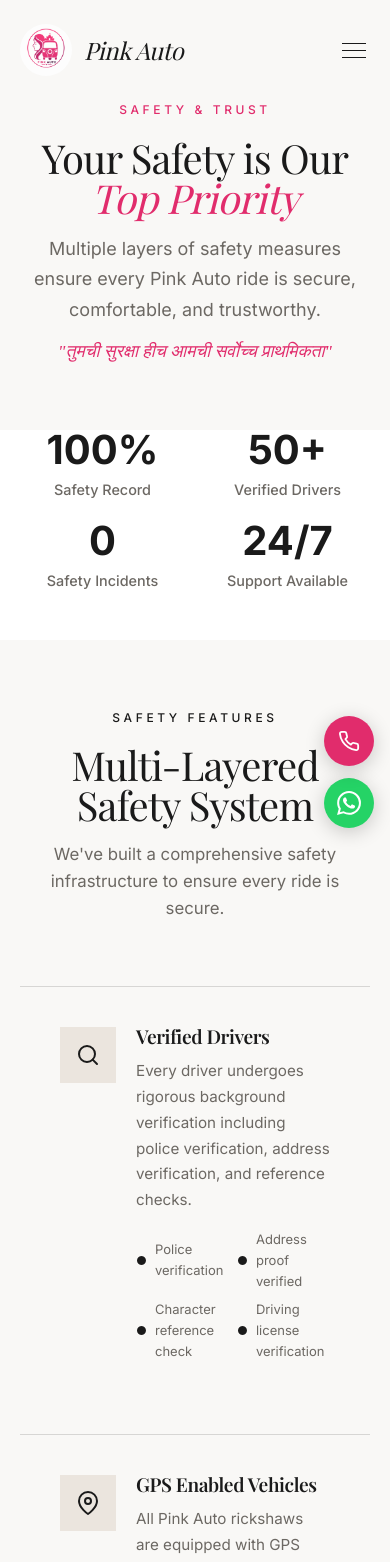
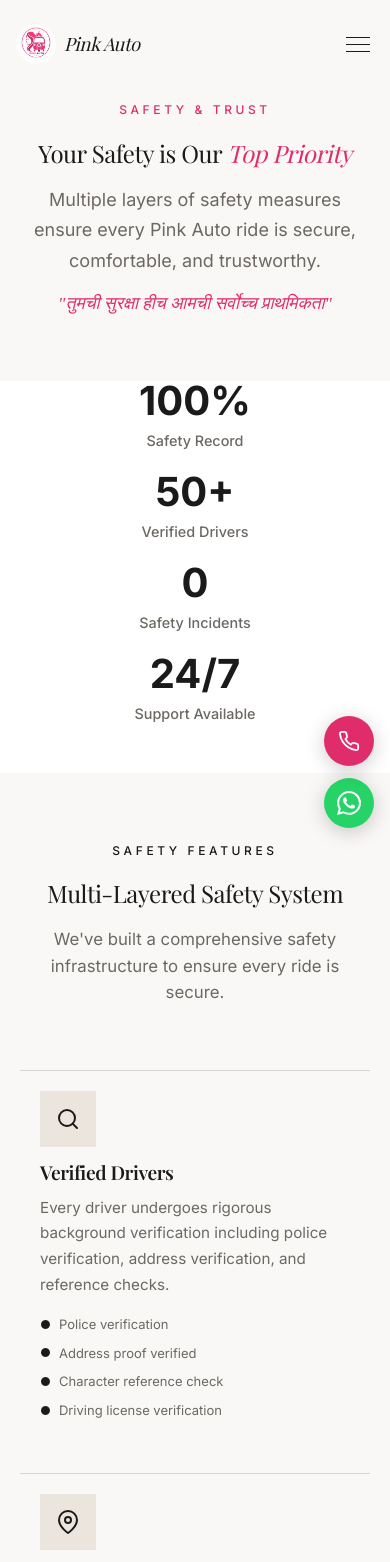
Before and after one commit to AdityaxDeore/Pink-Auto-Website, a React (Vite) app: page /safety in a window 390 px wide. Shown: the top 1562 px of the page. Built offline with nearby package versions, Linux system fonts and the light colour scheme; a web font is replaced by a local one.

Commit message:
feat: implement safety and contact pages, add global styles, and create responsive navigation component

```diff
--- a/src/components/layout/Navbar.tsx
+++ b/src/components/layout/Navbar.tsx
@@ -86,7 +86,11 @@
                 animate={{ opacity: 1, x: 0 }}
                 transition={{ delay: 0.1 + i * 0.04 }}
               >
-                <Link to={item.path} className={location.pathname === item.path ? 'active' : ''}>
+                <Link
+                  to={item.path}
+                  className={location.pathname === item.path ? 'active' : ''}
+                  onClick={() => setMobileOpen(false)}
+                >
                   {item.label}
                 </Link>
               </motion.div>
--- a/src/index.css
+++ b/src/index.css
@@ -1061,12 +1061,66 @@
     columns: 1;
   }
 
+  /* ── Step Indicator Improvements for Mobile ── */
   .steps {
-    flex-wrap: wrap;
+    display: flex !important;
+    align-items: center !important;
+    justify-content: center !important;
+    flex-wrap: nowrap !important;
+    gap: 0 !important;
+    margin-bottom: 2rem !important;
+    width: 100%;
+  }
+
+  .step-circle {
+    width: 34px !important;
+    height: 34px !important;
+    font-size: 0.8rem !important;
+    flex-shrink: 0;
   }
 
   .step-line {
-    width: 30px;
+    width: clamp(20px, 8vw, 45px) !important;
+    height: 2px !important;
+    margin: 0 4px !important;
+    flex-shrink: 1;
+  }
+
+  /* ── Safety Page Mobile Optimizations ── */
+  .safety-feature-card {
+    padding: 1.25rem !important;
+  }
+
+  .safety-feature-header {
+    display: flex;
+    flex-direction: column;
+    align-items: flex-start;
+    gap: 1rem;
+  }
+
+  .safety-details-grid {
+    display: grid;
+    grid-template-columns: 1fr 1fr;
+    gap: 0.5rem;
+  }
+
+  /* ── Contact Section Mobile Optimizations ── */
+  .contact-info-item {
+    display: flex;
+    align-items: flex-start;
+    gap: 1rem;
+  }
+
+  .contact-info-icon {
+    width: 44px !important;
+    height: 44px !important;
+    border-radius: var(--radius-sm);
+    background: var(--color-gray-100);
+    display: flex;
+    align-items: center;
+    justify-content: center;
+    color: var(--color-black);
+    flex-shrink: 0;
   }
 
   .hero-content {
@@ -1096,7 +1150,62 @@
   }
 
   .step-label {
-    display: block;
+    display: none;
+  }
+
+  /* ── Mobile Layout & Typography Optimizations ── */
+  .nav-inner {
+    padding: 0 1rem;
+  }
+
+  .nav-logo {
+    font-size: 1.25rem;
+    gap: 0.5rem;
+  }
+
+  .nav-logo img {
+    height: 44px;
+    width: 44px;
+  }
+
+  .text-h1,
+  .hero-title {
+    font-size: clamp(2rem, 8vw, 2.75rem) !important;
+    line-height: 1.25 !important;
+  }
+
+  .text-h2 {
+    font-size: clamp(1.5rem, 5.5vw, 2.2rem) !important;
+    line-height: 1.3 !important;
+  }
+
+  .container {
+    padding-left: 1.25rem !important;
+    padding-right: 1.25rem !important;
+  }
+
+  .btn {
+    padding: 0.75rem 1.25rem;
+    font-size: 0.95rem;
+  }
+}
+
+@media (max-width: 480px) {
+  .grid-4 {
+    grid-template-columns: 1fr;
+  }
+
+  .nav-logo span {
+    font-size: 1.15rem;
+  }
+
+  .nav-logo img {
+    height: 40px;
+    width: 40px;
+  }
+
+  .safety-details-grid {
+    grid-template-columns: 1fr;
   }
 }
 
--- a/src/pages/About.tsx
+++ b/src/pages/About.tsx
@@ -84,15 +84,15 @@
               <h2 className="text-h2" style={{ marginTop: '1rem' }}>What Drives <span className="gradient-text">Us Forward</span></h2>
             </div>
           </FadeIn>
-          <div className="grid-3 mobile-carousel">
+          <div className="grid-3">
             {values.map((v, i) => (
               <FadeIn key={i} delay={i * 0.08}>
-                <div className="card" style={{ padding: '2rem', textAlign: 'center', height: '100%' }}>
-                  <div style={{ width: 56, height: 56, borderRadius: 'var(--radius-lg)', background: 'var(--color-gray-100)', display: 'flex', alignItems: 'center', justifyContent: 'center', margin: '0 auto 1rem' }}>
-                    <v.Icon size={24} color="var(--color-black)" />
+                <div className="card" style={{ padding: '1.25rem 1rem', textAlign: 'center', height: '100%' }}>
+                  <div style={{ width: 44, height: 44, borderRadius: 'var(--radius-md)', background: 'var(--color-gray-100)', display: 'flex', alignItems: 'center', justifyContent: 'center', margin: '0 auto 0.75rem' }}>
+                    <v.Icon size={20} color="var(--color-black)" />
                   </div>
-                  <h3 style={{ fontSize: '1.1rem', fontWeight: 600, marginBottom: '0.5rem' }}>{v.title}</h3>
-                  <p style={{ fontSize: '0.9rem', color: 'var(--text-secondary)', lineHeight: 1.6 }}>{v.desc}</p>
+                  <h3 style={{ fontSize: '1rem', fontWeight: 600, marginBottom: '0.35rem' }}>{v.title}</h3>
+                  <p style={{ fontSize: '0.85rem', color: 'var(--text-secondary)', lineHeight: 1.5 }}>{v.desc}</p>
                 </div>
               </FadeIn>
             ))}
--- a/src/pages/Contact.tsx
+++ b/src/pages/Contact.tsx
@@ -32,18 +32,14 @@
                   "तुमच्या सेवेसाठी सदैव तत्पर"
                 </p>
 
-                <div style={{ display: 'flex', flexDirection: 'column', gap: '2rem' }}>
-                  <div style={{ display: 'flex', gap: '1.25rem' }}>
-                    <div style={{
-                      width: 56, height: 56, borderRadius: 'var(--radius-sm)', background: 'var(--color-gray-100)',
-                      display: 'flex', alignItems: 'center', justifyContent: 'center',
-                      color: 'var(--color-black)', flexShrink: 0,
-                    }}>
+                 <div style={{ display: 'flex', flexDirection: 'column', gap: '1.5rem' }}>
+                  <div className="contact-info-item">
+                    <div className="contact-info-icon">
                       <MapPinIcon size={24} />
                     </div>
                     <div>
                       <h4 style={{ fontSize: '1.1rem', fontWeight: 600, marginBottom: '0.25rem' }}>Office Address</h4>
-                      <p style={{ color: 'var(--text-secondary)', lineHeight: 1.6 }}>
+                      <p style={{ color: 'var(--text-secondary)', lineHeight: 1.6, wordBreak: 'break-word' }}>
                         <a
                           href="https://maps.app.goo.gl/fMYEYWtzSmjRXXBfA"
                           target="_blank"
@@ -57,12 +53,8 @@
                     </div>
                   </div>
 
-                  <div style={{ display: 'flex', gap: '1.25rem' }}>
-                    <div style={{
-                      width: 56, height: 56, borderRadius: 'var(--radius-sm)', background: 'var(--color-gray-100)',
-                      display: 'flex', alignItems: 'center', justifyContent: 'center',
-                      color: 'var(--color-black)', flexShrink: 0,
-                    }}>
+                  <div className="contact-info-item">
+                    <div className="contact-info-icon">
                       <PhoneIcon size={24} />
                     </div>
                     <div>
@@ -74,29 +66,21 @@
                     </div>
                   </div>
 
-                  <div style={{ display: 'flex', gap: '1.25rem' }}>
-                    <div style={{
-                      width: 56, height: 56, borderRadius: 'var(--radius-sm)', background: 'var(--color-gray-100)',
-                      display: 'flex', alignItems: 'center', justifyContent: 'center',
-                      color: 'var(--color-black)', flexShrink: 0,
-                    }}>
+                  <div className="contact-info-item">
+                    <div className="contact-info-icon">
                       <MailIcon size={24} />
                     </div>
                     <div>
                       <h4 style={{ fontSize: '1.1rem', fontWeight: 600, marginBottom: '0.25rem' }}>Email Us</h4>
-                      <p style={{ color: 'var(--text-secondary)', lineHeight: 1.6 }}>
+                      <p style={{ color: 'var(--text-secondary)', lineHeight: 1.6, wordBreak: 'break-word' }}>
                         hello@pinkauto.in<br />
                         support@pinkauto.in
                       </p>
                     </div>
                   </div>
 
-                  <div style={{ display: 'flex', gap: '1.25rem' }}>
-                    <div style={{
-                      width: 56, height: 56, borderRadius: 'var(--radius-sm)', background: 'var(--color-gray-100)',
-                      display: 'flex', alignItems: 'center', justifyContent: 'center',
-                      color: 'var(--color-black)', flexShrink: 0,
-                    }}>
+                  <div className="contact-info-item">
+                    <div className="contact-info-icon">
                       <ClockIcon size={24} />
                     </div>
                     <div>
@@ -109,9 +93,9 @@
                   </div>
                 </div>
 
-                <div style={{ marginTop: '3rem' }}>
+                <div style={{ marginTop: '2.5rem' }}>
                   <h4 style={{ fontSize: '1.1rem', fontWeight: 600, marginBottom: '1rem' }}>Follow Us</h4>
-                  <div style={{ display: 'flex', gap: '1rem' }}>
+                  <div style={{ display: 'flex', flexWrap: 'wrap', gap: '0.75rem' }}>
                     <a href="#" className="btn btn-ghost btn-sm" style={{ borderRadius: 'var(--radius-full)', padding: '0.5rem 1rem' }}>
                       <FacebookIcon size={18} /> Facebook
                     </a>
--- a/src/pages/Safety.tsx
+++ b/src/pages/Safety.tsx
@@ -61,15 +61,15 @@
           <div className="grid-2" style={{ gap: '2rem' }}>
             {safetyFeatures.map((f, i) => (
               <FadeIn key={i} delay={i * 0.08}>
-                <div className="card" style={{ padding: '2.5rem', height: '100%' }}>
-                  <div style={{ display: 'flex', alignItems: 'flex-start', gap: '1.25rem' }}>
+                <div className="card safety-feature-card" style={{ padding: 'clamp(1.5rem, 3vw, 2.5rem)', height: '100%' }}>
+                  <div className="safety-feature-header">
                     <div style={{ width: 56, height: 56, borderRadius: 'var(--radius-lg)', background: 'var(--color-gray-100)', display: 'flex', alignItems: 'center', justifyContent: 'center', flexShrink: 0 }}>
                       <f.Icon size={24} color="var(--color-black)" />
                     </div>
                     <div>
                       <h3 style={{ fontSize: '1.2rem', fontWeight: 600, marginBottom: '0.75rem' }}>{f.title}</h3>
                       <p style={{ color: 'var(--text-secondary)', fontSize: '0.95rem', lineHeight: 1.7, marginBottom: '1rem' }}>{f.desc}</p>
-                      <div style={{ display: 'grid', gridTemplateColumns: '1fr 1fr', gap: '0.5rem' }}>
+                      <div className="safety-details-grid">
                         {f.details.map((d, j) => (
                           <div key={j} style={{ display: 'flex', alignItems: 'center', gap: '0.5rem', fontSize: '0.8125rem', color: 'var(--text-secondary)' }}>
                             <span style={{ color: 'var(--color-black)', fontWeight: 700, fontSize: '0.75rem' }}>●</span> {d}
```
